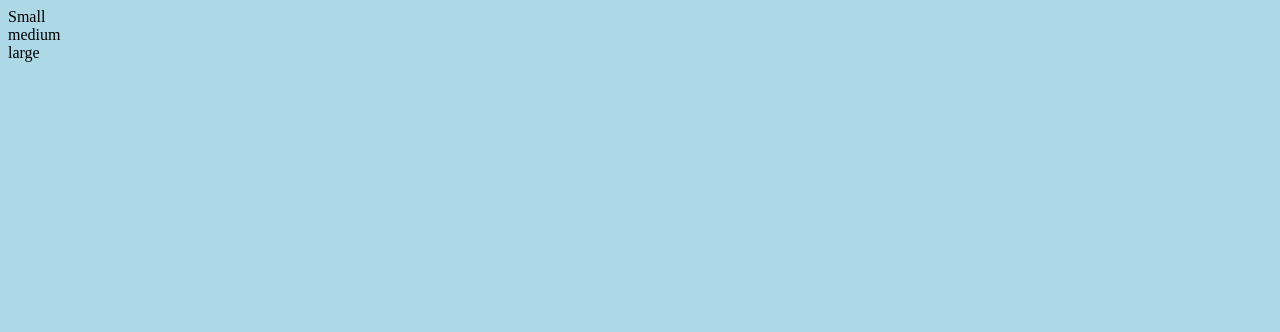
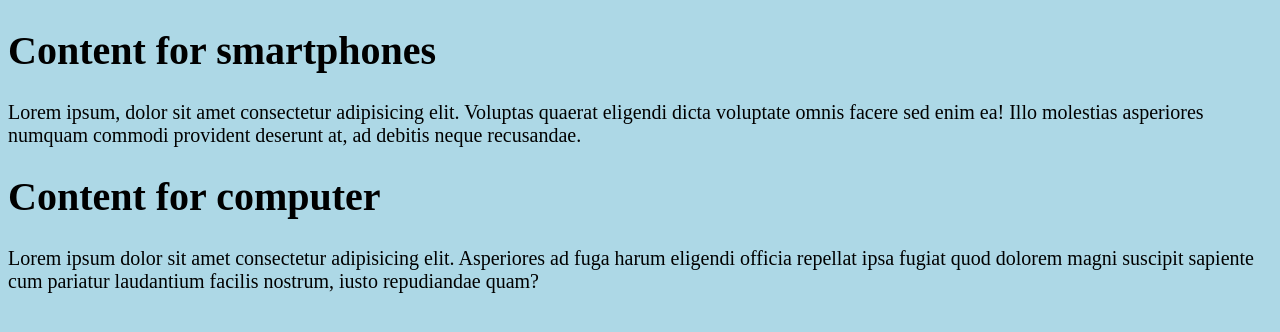
Before and after one commit to dominicho97/responsive-web-design, a plain HTML site: page index.html in a window 1280 px wide. Drawn offline with Linux system fonts and the light colour scheme.

Commit message:
added changing font size and hidden text(display:none) to classes

```diff
--- a/index.html
+++ b/index.html
@@ -8,16 +8,21 @@
 <body>
 
   <div class="small">
-    Small
+    <h1>Content for smartphones</h1>
+    Lorem ipsum, dolor sit amet consectetur adipisicing elit. Voluptas quaerat eligendi dicta voluptate omnis facere sed enim ea! Illo molestias asperiores numquam commodi provident deserunt at, ad debitis neque recusandae.
   </div>
 
 
   <div class="medium">
-    medium
+    <h1>Content for tablets</h1>
+    Lorem, ipsum dolor sit amet consectetur adipisicing elit. Minus sed eum ducimus! Temporibus, iure accusantium obcaecati quisquam commodi cum totam eius laudantium repudiandae voluptate, a dolore tempora adipisci vitae amet.
   </div>
 
   <div class="large">
-    large
+    <h1>Content for computer</h1>
+    Lorem ipsum dolor sit amet consectetur adipisicing elit. Asperiores ad fuga harum eligendi officia repellat ipsa fugiat quod dolorem magni suscipit sapiente cum pariatur laudantium facilis nostrum, iusto repudiandae quam?
   </div>
+
+
   </body>
   </html>
--- a/main.css
+++ b/main.css
@@ -9,15 +9,23 @@
   body {
     background-color: green;
   }
+
+
 }
 
 @media screen and (max-width: 300px) {
   body {
     background-color: red;
+    font-size: 12px;
   }
+
 }
 @media screen and (min-width: 768px) {
   body {
     background-color: lightblue;
-  }
+    font-size: 20px;
+      }
+      .medium{
+        display: none;
+      }
 }
```
